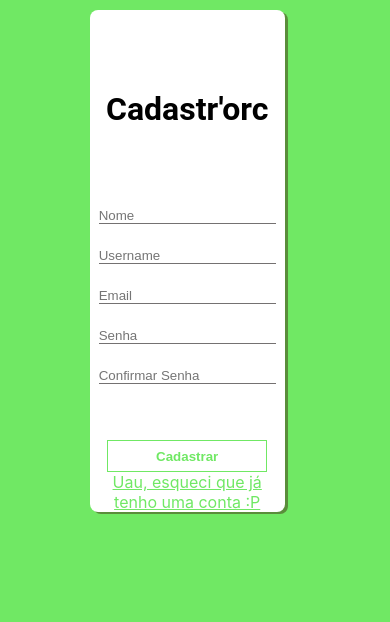
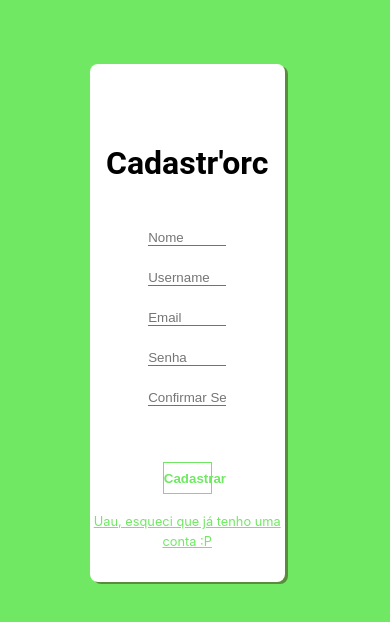
Before and after one commit to matix0/hackathonTime1, a React (Create React App) app in the folder app/: page / in a window 390 px wide. Shown: the top 622 px of the page. Built offline with nearby package versions, Linux system fonts and the light colour scheme.

Commit message:
Configuring registration page responsiveness

```diff
--- a/app/src/components/registerBox/style.css
+++ b/app/src/components/registerBox/style.css
@@ -5,7 +5,7 @@
 }
 #content-global{
     width: 50%;
-    margin-top: 10px;
+    margin-top: 4rem;
     margin-left: 23vw;
     border-radius: 8px;
     background: #fff;
--- a/app/src/pages/registerPage/index.tsx
+++ b/app/src/pages/registerPage/index.tsx
@@ -17,12 +17,13 @@ export function RegisterPage(){
 
                 {/* form with all inputs and types */}
                 <form>
-                    <input type="text" placeholder="Nome"/>
-                    <input type="text"  placeholder="Username"/>
-                    <input type="email" placeholder="Email"/>
-                    <input type="password" placeholder="Senha"/>
-                    <input type="password" placeholder="Confirmar Senha"/>
-
+                    <div className='input-content'>
+                        <input type="text" placeholder="Nome"/>
+                        <input type="text"  placeholder="Username"/>
+                        <input type="email" placeholder="Email"/>
+                        <input type="password" placeholder="Senha"/>
+                        <input type="password" placeholder="Confirmar Senha"/>
+                    </div>
 
                     {/* register button where will have connection with back */}
                     <button>
--- a/app/src/pages/registerPage/style.css
+++ b/app/src/pages/registerPage/style.css
@@ -14,12 +14,13 @@ body{
 
 .title-content{
     padding-top: 5rem;
-    padding-bottom: 5rem;
+    padding-bottom: 3rem;
 }
 
 h1{
     font-family: 'Roboto';
 }
+
 
 /* stylization of the registration form */
 
@@ -30,9 +31,17 @@ form{
     text-align: center;
 }
 
+.input-content{
+    display: flex;
+    flex-direction: column;
+    align-items: center;
+    width: 100%;
+}
+
 /* styling form inputs */
 
 input{
+    width: 40%;
     margin-bottom: 1.5rem;
     border: none;
     border-bottom: 1px solid rgb(116, 113, 113);
@@ -46,7 +55,7 @@ input:hover{
 /* styling form button */
 
 button{
-    width: 10rem;
+    width: 25%;
     height: 2rem;
     margin-top: 2rem;
 
@@ -55,16 +64,23 @@ button{
     background-color: #fff;
     color: #70E864;
     border: 1px solid #70E864;
-    transition-duration: 1.0s;
+    transition-duration: 0.6s;
 }
 
 button:hover{
     cursor: pointer;
-    box-shadow: 0 5px 5px 0 rgba(0,0,0,0.24), 0 17px 50px 0 rgba(0,0,0,0.19);
+    background-color: #70E864;
+    color: #fff;
 }
 
 /* styling link */
+.link-content{
+    width: 100%;
+    padding-top: 1rem;
+    padding-bottom: 2rem;
+}
 
 a{
+    font-size: 0.8rem;
     color: #70E864;
 }
```
Also changed, not shown: app/src/assets/orc-head-headset.png (deleted), app/src/assets/orcsom2.png (added).
